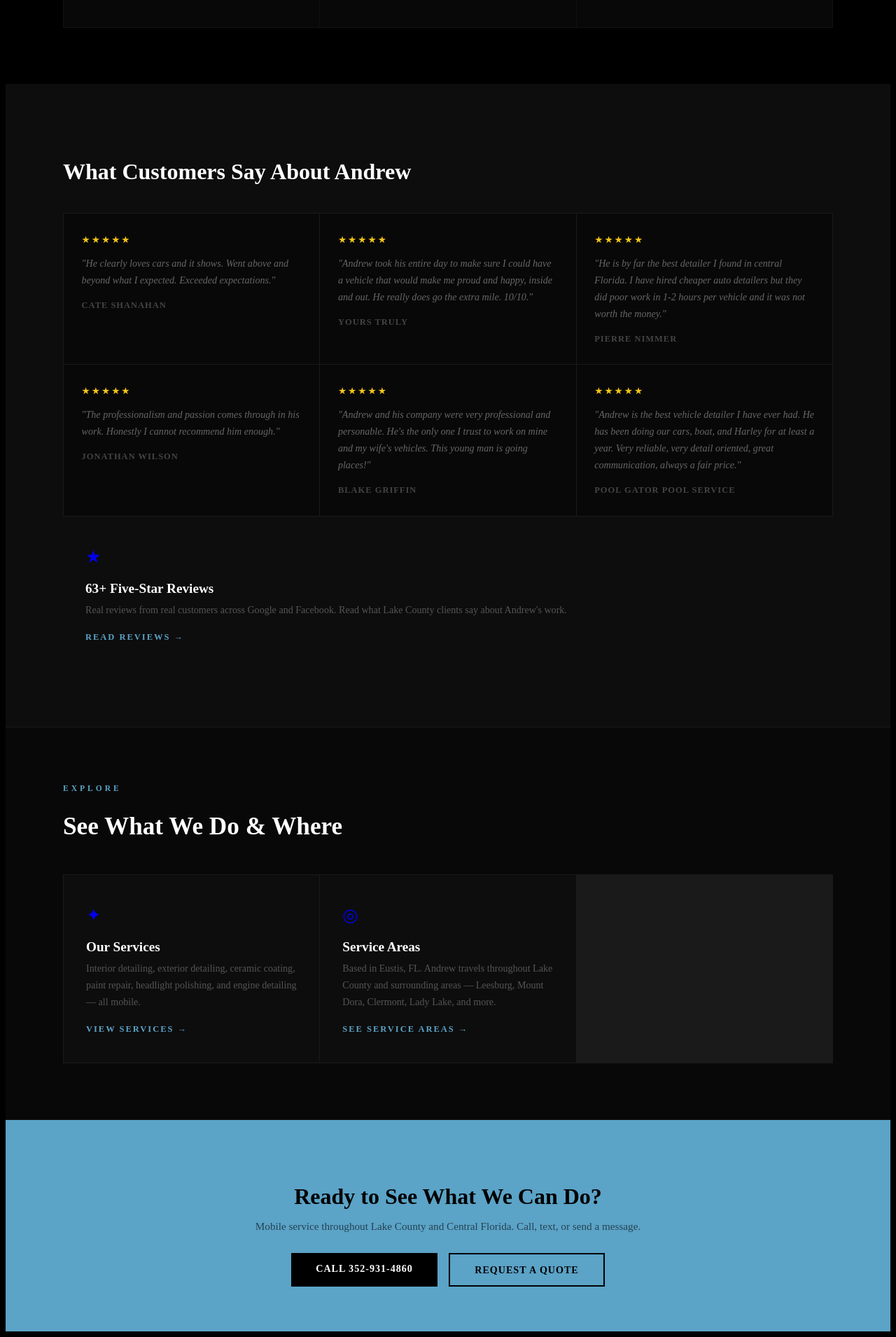
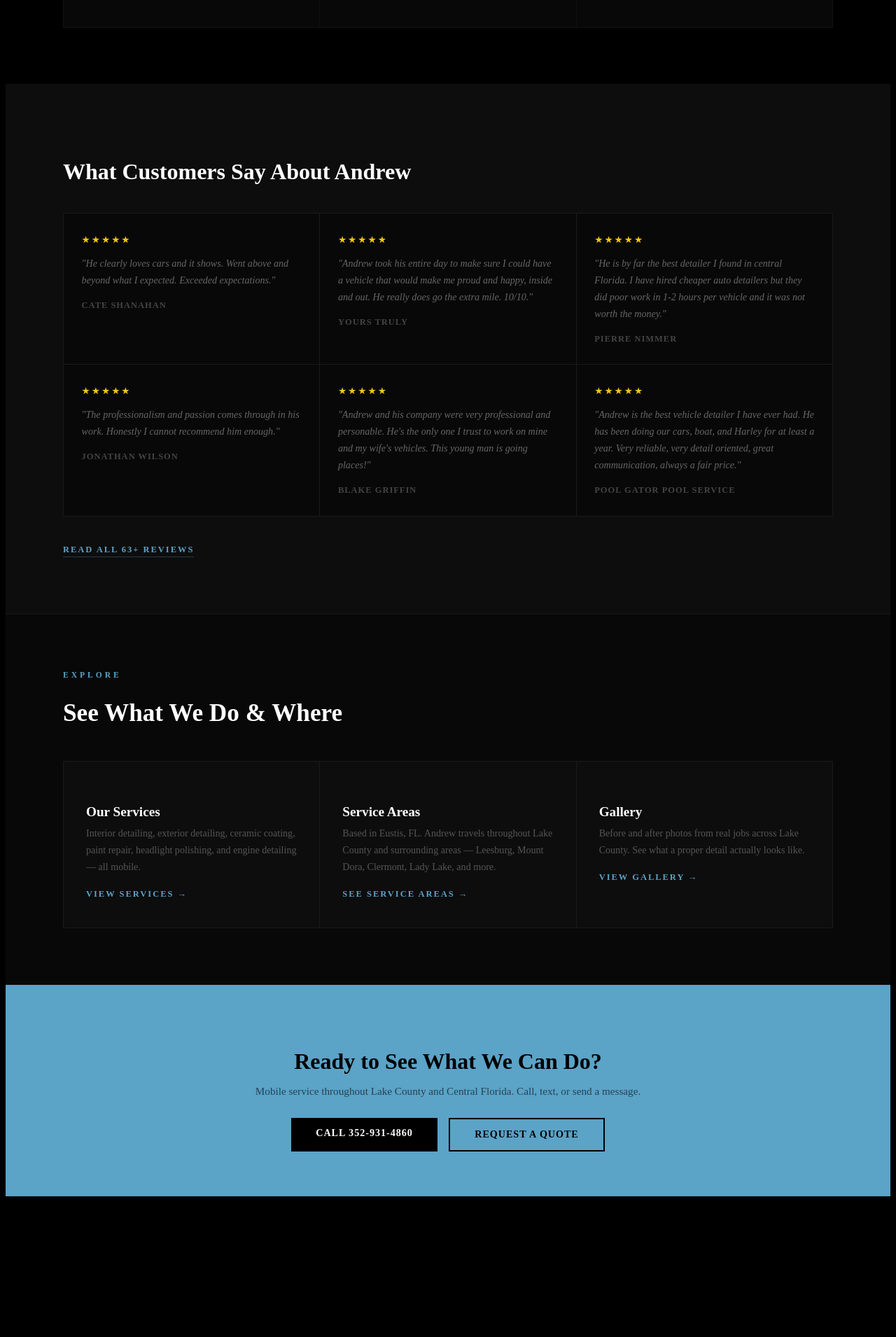
Before and after one commit to JamesBrownR/Diamond-Auto-Spa-Detailing, a Jekyll site: the page built from about-us/index.html, in a window 1280 px wide. Shown: the part 2209-4119 px from the top of the page at 70% size. Built offline with Jekyll 4.4.1, drawn with Linux system fonts in a browser that asks for light colours; after the commit the page ends 3926 px from its top, so only the background shows below that.

Commit message:
Update index.html

```diff
--- a/about-us/index.html
+++ b/about-us/index.html
@@ -33,6 +33,22 @@ background:black;
   font-size: clamp(1.6rem, 3vw, 2.2rem);
   color: #fff;
   margin-bottom: 3rem;
+}
+  .ab-reviews-link {
+  display: inline-block;
+  font-size: 0.78rem;
+  font-weight: 700;
+  letter-spacing: 2px;
+  text-transform: uppercase;
+  color: var(--blue);
+  text-decoration: none;
+  border-bottom: 1px solid rgba(91,163,199,0.3);
+  padding-bottom: 2px;
+  transition: border-color 0.2s, letter-spacing 0.2s;
+}
+.ab-reviews-link:hover {
+  border-color: var(--blue);
+  letter-spacing: 3px;
 }
 .ab-explore-grid {
   display: grid;
@@ -543,14 +559,12 @@ background:black;
         <span class="ab-review-name">Pool Gator Pool Service</span>
       </div>
 
+   </div>
+    <div style="margin-top: 2.5rem;">
+      <a href="{{ site.baseurl }}/reviews/" class="ab-reviews-link">Read All 63+ Reviews</a>
     </div>
-      <a href="{{ site.baseurl }}/reviews/" class="ab-explore-card">
-        <span class="ab-explore-icon">★</span>
-        <h3>63+ Five-Star Reviews</h3>
-        <p>Real reviews from real customers across Google and Facebook. Read what Lake County clients say about Andrew's work.</p>
-        <span class="ab-explore-arrow">Read Reviews →</span>
-      </a>
   </div>
+</section>
 </section>
 
 <!-- EXPLORE MORE -->
@@ -561,17 +575,21 @@ background:black;
     <div class="ab-explore-grid">
 
       <a href="{{ site.baseurl }}/services/" class="ab-explore-card">
-        <span class="ab-explore-icon">✦</span>
         <h3>Our Services</h3>
         <p>Interior detailing, exterior detailing, ceramic coating, paint repair, headlight polishing, and engine detailing — all mobile.</p>
         <span class="ab-explore-arrow">View Services →</span>
       </a>
 
       <a href="{{ site.baseurl }}/service-area/" class="ab-explore-card">
-        <span class="ab-explore-icon">◎</span>
         <h3>Service Areas</h3>
         <p>Based in Eustis, FL. Andrew travels throughout Lake County and surrounding areas — Leesburg, Mount Dora, Clermont, Lady Lake, and more.</p>
         <span class="ab-explore-arrow">See Service Areas →</span>
+      </a>
+
+      <a href="{{ site.baseurl }}/gallery/" class="ab-explore-card">
+        <h3>Gallery</h3>
+        <p>Before and after photos from real jobs across Lake County. See what a proper detail actually looks like.</p>
+        <span class="ab-explore-arrow">View Gallery →</span>
       </a>
 
     </div>
```
